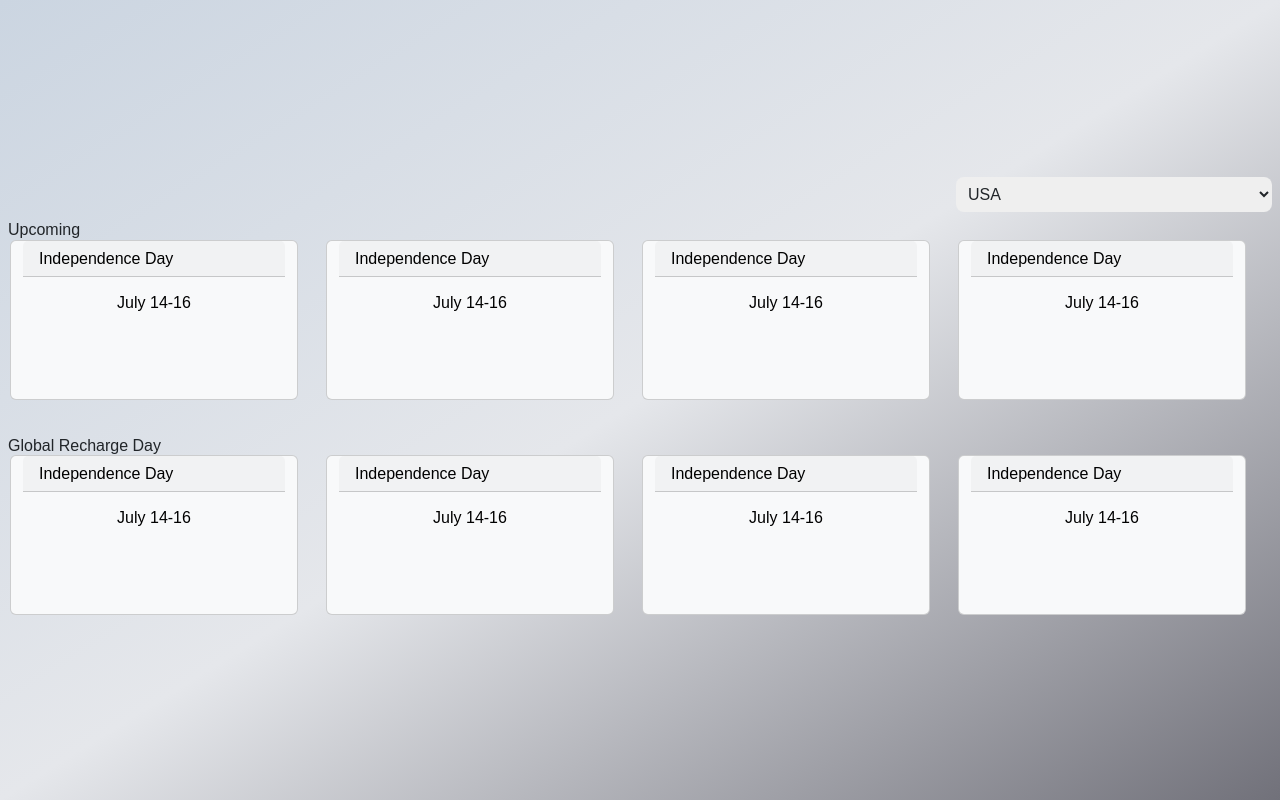
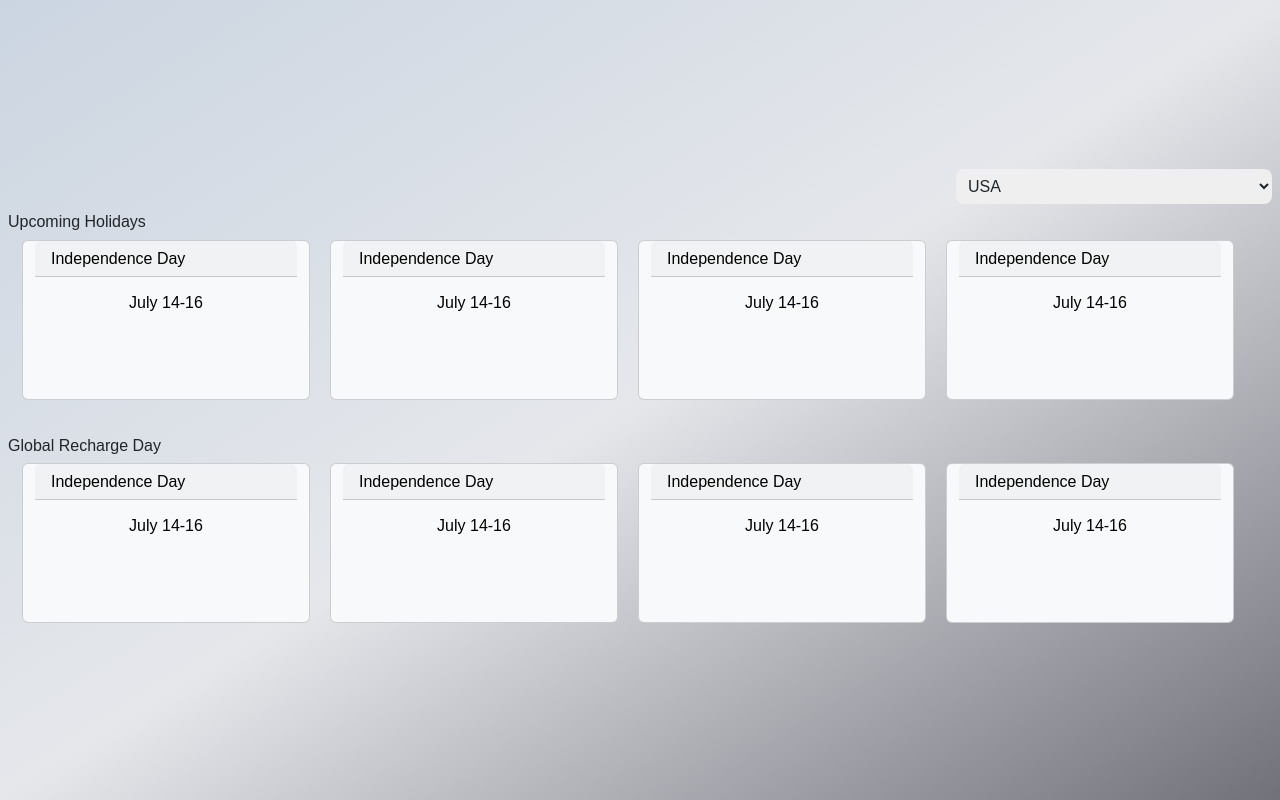
Before and after one commit to enohyn/calendar-app, a React (Create React App) app: page / in a window 1280 px wide. Built offline with nearby package versions, Linux system fonts and the light colour scheme; the HTML template or start-up script is replaced by a standard one.

Commit message:
card size maintained

```diff
--- a/src/components/GlobalRechargeDay.jsx
+++ b/src/components/GlobalRechargeDay.jsx
@@ -2,11 +2,11 @@ import React from 'react'
 
 const GlobalRechargeDay = () => {
     return (
-        <section className='w-100 d-flex flex-column px-2 column-gap-2 '>
+        <section className='w-100 d-flex flex-column px-2 gap-2  '>
             <h3>
                 Global Recharge Day
             </h3>
-            <div className='row d-flex flex-column flex-md-row justify-content-around align-items-center w-100 '>
+            <div className='row d-flex flex-column flex-md-row justify-content-around align-items-center w-100 px-3'>
                 <div class="card col-12 col-md-6 col-lg-3 text-bg-light mb-3" style={{maxWidth:"18rem", height:"10rem"}}>
                     <h3 class="card-header">Independence Day</h3>
                     <div class="card-body">
--- a/src/components/UpcomingHolidays.jsx
+++ b/src/components/UpcomingHolidays.jsx
@@ -2,11 +2,11 @@ import React from 'react'
 
 const UpcomingHolidays = () => {
     return (
-        <section className='w-100 d-flex flex-column px-2 column-gap-2 '>
+        <section className='w-100 d-flex flex-column px-2 gap-2  '>
             <h3>
-                Upcoming
+                Upcoming Holidays
             </h3>
-            <div className='row d-flex flex-column flex-md-row justify-content-around align-items-center w-100 '>
+            <div className='row d-flex flex-column flex-md-row justify-content-around align-items-center w-100 px-3'>
                 <div class="card col-12 col-md-6 col-lg-3 text-bg-light mb-3" style={{maxWidth:"18rem", height:"10rem"}}>
                     <h3 class="card-header">Independence Day</h3>
                     <div class="card-body">
```
